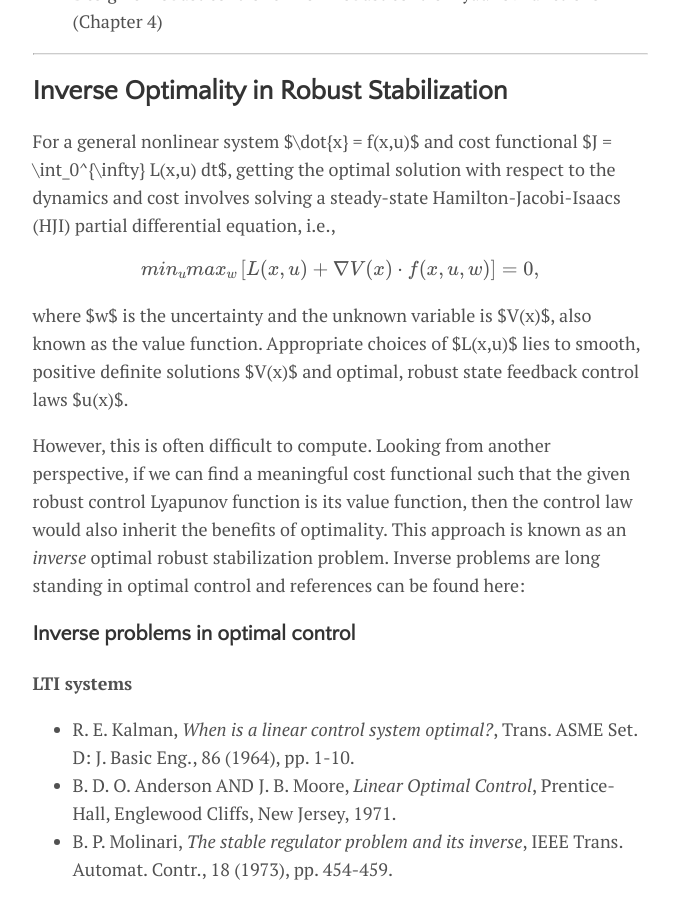
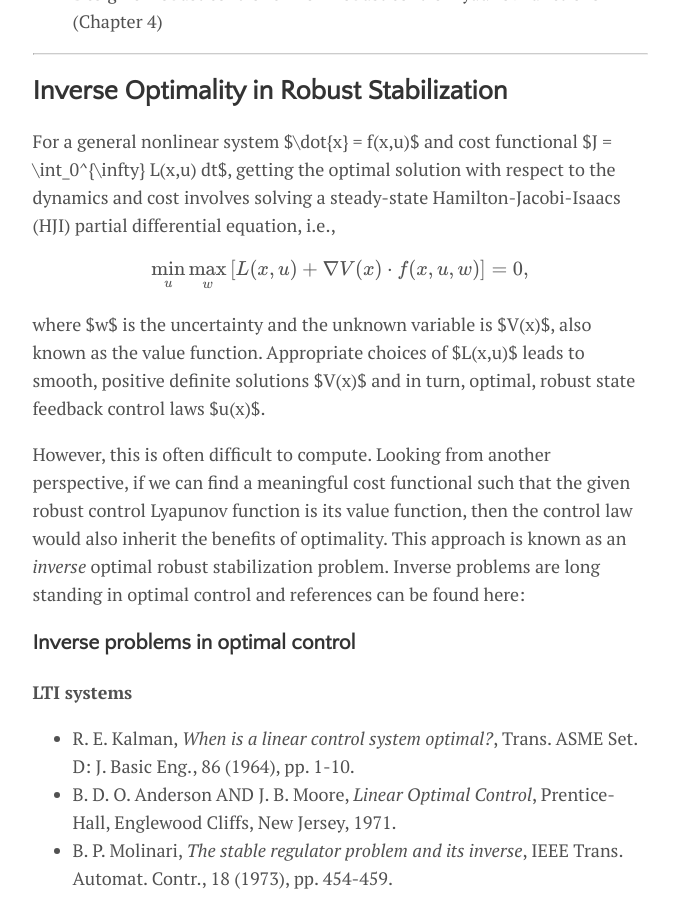
Before and after one commit to CheeGY/cheegy.github.io, a Jekyll site: the page built from _posts/2021-01-11-IntroChapterFreemanP2.md, in a window 1280 px wide and 900 px high, scrolled down 1952 px. Shown: the whole window, without its empty margins (300-979 px from the left). Built offline with Jekyll 4.4.1, drawn with Linux system fonts in a browser that asks for light colours; formulas are drawn with MathJax 3.

Commit message:
Update 2021-01-11-IntroChapterFreemanP2.md

```diff
--- a/_posts/2021-01-11-IntroChapterFreemanP2.md
+++ b/_posts/2021-01-11-IntroChapterFreemanP2.md
@@ -42,10 +42,10 @@ Hence, the authors introduce the concept of a **robust control Lyaunov function*
 For a general nonlinear system $\dot{x} = f(x,u)$ and cost functional $J = \int_0^{\infty} L(x,u) dt$, getting the optimal solution with respect to the dynamics and cost involves solving a steady-state Hamilton-Jacobi-Isaacs (HJI) partial differential equation, i.e.,
 
 $$
-min_u max_w \left[ L(x,u) + \nabla V(x) \cdot f(x,u,w) \right] = 0,
+\min_u \max_w \left[ L(x,u) + \nabla V(x) \cdot f(x,u,w) \right] = 0,
 $$
 
-where $w$ is the uncertainty and the unknown variable is $V(x)$, also known as the value function. Appropriate choices of $L(x,u)$ lies to smooth, positive definite solutions $V(x)$ and optimal, robust state feedback control laws $u(x)$.
+where $w$ is the uncertainty and the unknown variable is $V(x)$, also known as the value function. Appropriate choices of $L(x,u)$ leads to smooth, positive definite solutions $V(x)$ and in turn, optimal, robust state feedback control laws $u(x)$.
 
 However, this is often difficult to compute. Looking from another perspective, if we can find a meaningful cost functional such that the given robust control Lyapunov function is its value function, then the control law would also inherit the benefits of optimality. This approach is known as an _inverse_ optimal robust stabilization problem. Inverse problems are long standing in optimal control and references can be found here:
 
```
